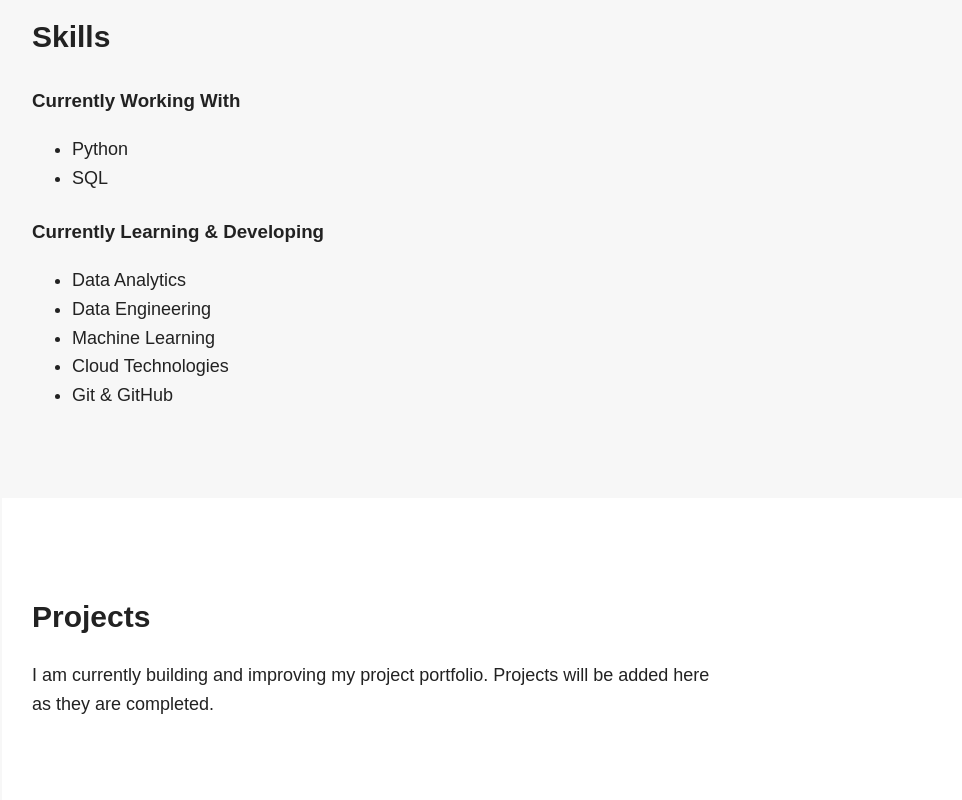
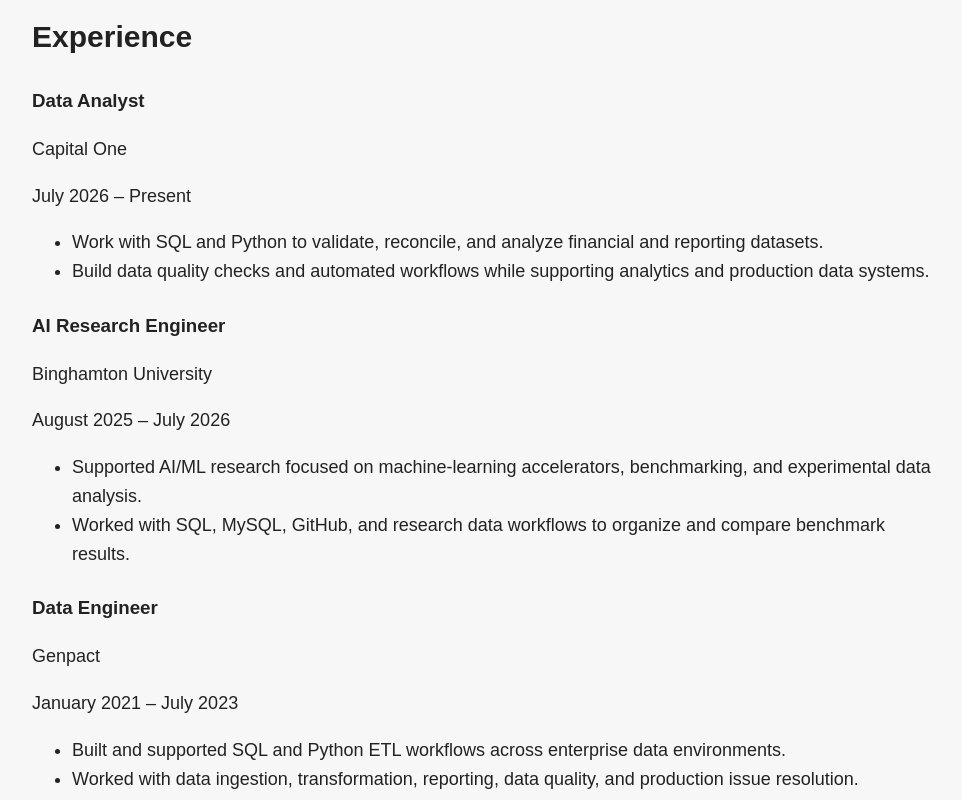
Before and after one commit to gnaik15/gnaik15.github.io, a plain HTML site: page index.html in a window 1280 px wide. Shown: the part 1280-2080 px from the top of the page, without its empty margins (158-1120 px from the left). Drawn offline with Linux system fonts and the light colour scheme.

Commit message:
Add professional experience section

```diff
--- a/index.html
+++ b/index.html
@@ -18,6 +18,7 @@
 
             <div class="nav-links">
                 <a href="#about">About</a>
+                <a href="#experience">Experience</a>
                 <a href="#skills">Skills</a>
                 <a href="#projects">Projects</a>
                 <a href="#education">Education</a>
@@ -77,6 +78,76 @@
             artificial intelligence, cloud technologies, and building
             useful solutions with data.
         </p>
+
+    </section>
+
+
+    <!-- EXPERIENCE -->
+    <section id="experience">
+
+        <h2>Experience</h2>
+
+        <div class="experience-card">
+
+            <h3>Data Analyst</h3>
+            <p class="company">Capital One</p>
+            <p class="date">July 2026 – Present</p>
+
+            <ul>
+                <li>
+                    Work with SQL and Python to validate, reconcile,
+                    and analyze financial and reporting datasets.
+                </li>
+
+                <li>
+                    Build data quality checks and automated workflows
+                    while supporting analytics and production data systems.
+                </li>
+            </ul>
+
+        </div>
+
+
+        <div class="experience-card">
+
+            <h3>AI Research Engineer</h3>
+            <p class="company">Binghamton University</p>
+            <p class="date">August 2025 – July 2026</p>
+
+            <ul>
+                <li>
+                    Supported AI/ML research focused on machine-learning
+                    accelerators, benchmarking, and experimental data analysis.
+                </li>
+
+                <li>
+                    Worked with SQL, MySQL, GitHub, and research data
+                    workflows to organize and compare benchmark results.
+                </li>
+            </ul>
+
+        </div>
+
+
+        <div class="experience-card">
+
+            <h3>Data Engineer</h3>
+            <p class="company">Genpact</p>
+            <p class="date">January 2021 – July 2023</p>
+
+            <ul>
+                <li>
+                    Built and supported SQL and Python ETL workflows
+                    across enterprise data environments.
+                </li>
+
+                <li>
+                    Worked with data ingestion, transformation, reporting,
+                    data quality, and production issue resolution.
+                </li>
+            </ul>
+
+        </div>
 
     </section>
 
```
